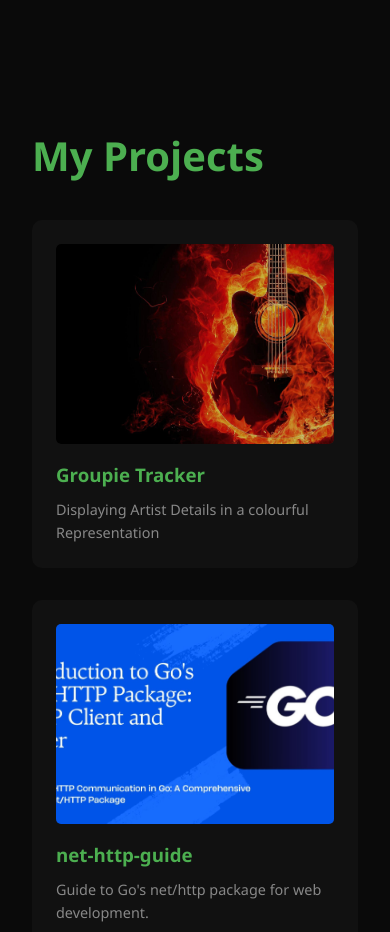
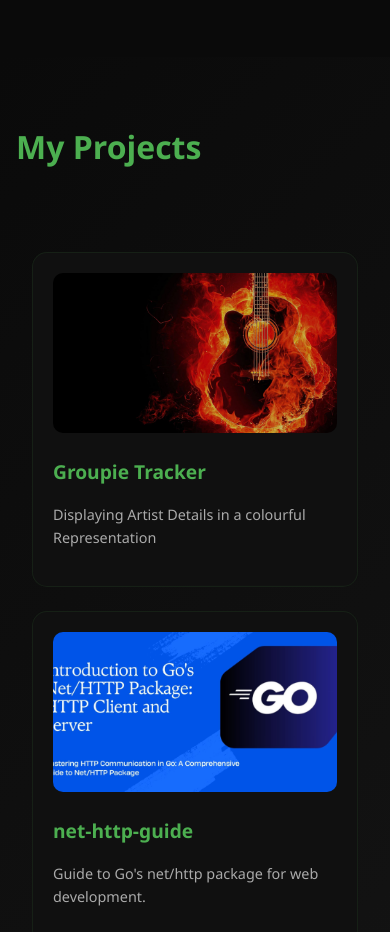
Before and after one commit to ombima56/ombima56.github.io, a plain HTML site: page index.html in a window 390 px wide. Shown: the part 2340-3272 px from the top of the page. Drawn offline with Linux system fonts and the light colour scheme.

Commit message:
style: style project images and improve responsiveness to maintain layout

```diff
--- a/css/home_page.css
+++ b/css/home_page.css
@@ -186,7 +186,6 @@ nav {
   border-radius: 10px;
   margin-top: 2rem;
   gap: 3rem;
-  /* flex-direction: row-reverse; */
 }
 
 .about-contents {
@@ -213,75 +212,143 @@ nav {
   order: 1;
 }
 
+/* Projects Section Base */
+.section#projects {
+  padding: 6rem 2rem;
+  background: linear-gradient(135deg, #0a0a0a 0%, #1a1a1a 100%);
+}
+
+#projects h2 {
+  margin-bottom: 4rem;
+  font-size: 2.5rem;
+  color: #4caf50;
+  position: relative;
+}
+
+#projects h2::after {
+  position: absolute;
+  left: 50%;
+  transform: translateX(-50%);
+  width: 60px;
+  height: 3px;
+  background: #4caf50;
+  border-radius: 2px;
+}
+
+/* Projects Grid Layout */
 .projects-grid {
   display: grid;
   grid-template-columns: repeat(auto-fit, minmax(300px, 1fr));
-  gap: 2rem;
+  gap: 2.5rem;
+  padding: 1rem;
+  max-width: 1400px;
+  margin: 0 auto;
 }
 
+/* Project Card Styling */
 .project-card {
-  background-color: #111111;
-  border-radius: 10px;
+  background: rgba(17, 17, 17, 0.95);
+  border-radius: 15px;
   padding: 1.5rem;
-  transition: transform 0.3s ease;
+  transition: all 0.4s ease;
+  position: relative;
+  overflow: hidden;
+  border: 1px solid rgba(76, 175, 80, 0.1);
+  backdrop-filter: blur(10px);
+}
+
+.project-card::before {
+  content: '';
+  position: absolute;
+  top: 0;
+  left: 0;
+  width: 100%;
+  height: 100%;
+  background: linear-gradient(
+    45deg,
+    rgba(76, 175, 80, 0.1),
+    transparent,
+    rgba(76, 175, 80, 0.1)
+  );
+  transform: translateY(100%);
+  transition: transform 0.6s ease;
+}
+
+.project-card:hover::before {
+  transform: translateY(0);
 }
 
 .project-card:hover {
   transform: translateY(-10px);
-  transform: scale(1.05);
-  transition: transform 0.3s ease;
+  box-shadow: 0 10px 20px rgba(0, 0, 0, 0.2);
+  border: 1px solid rgba(76, 175, 80, 0.3);
 }
 
+/* Project Image Container */
 .project-image {
   width: 100%;
   height: 200px;
-  background-color: #222;
-  border-radius: 5px;
-  margin-bottom: 1rem;
-}
-/* Add or update these CSS rules in your existing styles */
-
-.project-image {
-  width: 100%;
-  height: 200px;
-  background-color: #222;
-  border-radius: 5px;
-  margin-bottom: 1rem;
-  overflow: hidden; /* This prevents image overflow */
+  border-radius: 10px;
+  overflow: hidden;
+  position: relative;
+  margin-bottom: 1.5rem;
 }
 
 .project-image img {
   width: 100%;
   height: 100%;
-  object-fit: cover; /* This ensures the image covers the area without distortion */
-  transition: transform 0.3s ease; /* Optional: adds smooth zoom effect on hover */
-}
-
-.project-card {
-  background-color: #111111;
-  border-radius: 10px;
-  padding: 1.5rem;
-  transition: transform 0.3s ease;
-  cursor: pointer;
-}
-
-.project-card:hover {
-  transform: translateY(-10px);
+  object-fit: cover;
+  transition: transform 0.5s ease;
 }
 
 .project-card:hover .project-image img {
-  transform: scale(1.05); /* Optional: slight zoom effect on hover */
+  transform: scale(1.1);
 }
 
+/* Project Text Content */
 .project-card h3 {
   color: #4caf50;
-  margin: 1rem 0 0.5rem 0;
+  font-size: 1.4rem;
+  margin: 1rem 0;
+  transition: color 0.3s ease;
+}
+
+.project-card:hover h3 {
+  color: #45a049;
 }
 
 .project-card p {
-  color: #888;
-  font-size: 0.9rem;
+  color: #aaa;
+  font-size: 0.95rem;
+  line-height: 1.6;
+  margin-bottom: 1rem;
 }
+
+/* Project Links */
+.project-card a {
+  color: inherit;
+  text-decoration: none;
+  display: block;
+  height: 100%;
+}
+
+/* Project Card Overlay */
+.project-overlay {
+  position: absolute;
+  bottom: 0;
+  left: 0;
+  right: 0;
+  background: rgba(17, 17, 17, 0.9);
+  padding: 1rem;
+  transform: translateY(100%);
+  transition: transform 0.3s ease;
+}
+
+.project-card:hover .project-overlay {
+  transform: translateY(0);
+}
+
+/* end of project-image */
 
 .contact-section {
   text-align: center;
@@ -389,6 +456,10 @@ footer {
 .slide-in {
   animation: fadeIn 1s ease-in-out;
   animation: slideIn 1s ease forwards;
+}
+
+.section-skills h2 {
+  font-size: 2.5rem;
 }
 
 .skill-text {
@@ -889,7 +960,6 @@ nav {
 .text-content {
   display: flex;
   flex-direction: column;
-  /* align-items: center; */
   gap: 1.5rem;
 }
 
@@ -985,6 +1055,11 @@ nav {
     gap: 2rem;
   }
 
+  .projects-grid {
+    grid-template-columns: repeat(auto-fit, minmax(280px, 1fr));
+    gap: 2rem;
+  }
+
   .profile-image {
     width: 320px;
     height: 320px;
@@ -1025,6 +1100,31 @@ nav {
     gap: 3rem;
   }
 
+  .section#projects {
+    padding: 4rem 1rem;
+  }
+
+  .projects-grid {
+    grid-template-columns: repeat(auto-fit, minmax(250px, 1fr));
+    gap: 1.5rem;
+  }
+
+  .project-card {
+    padding: 1.25rem;
+  }
+
+  .project-image {
+    height: 180px;
+  }
+
+  .project-card h3 {
+    font-size: 1.2rem;
+  }
+
+  .project-card p {
+    font-size: 0.9rem;
+  }
+
   .profile-image {
     width: 100%;
     height: 280px;
@@ -1050,6 +1150,10 @@ nav {
     font-size: 2.5rem;
   }
 
+  .section-skills h2 {
+    font-size: 1.5rem;
+  }
+
   .text-content .typed-text {
     font-size: 1.3rem;
   }
@@ -1064,6 +1168,22 @@ nav {
     padding: 4rem 1rem;
   }
 
+  #projects h2 {
+    font-size: 2rem;
+  }
+
+  .section-skills h2 {
+    font-size: 2rem;
+  }
+
+  .projects-grid {
+    grid-template-columns: 1fr;
+  }
+
+  .project-image {
+    height: 160px;
+  }
+
   .profile-image {
     text-align: center;
     width: 240px;
@@ -1071,7 +1191,6 @@ nav {
   }
 
   .profile-about {
-    /* align-content: center; */
     width: 100%;
     height: 250px;
   }
```
